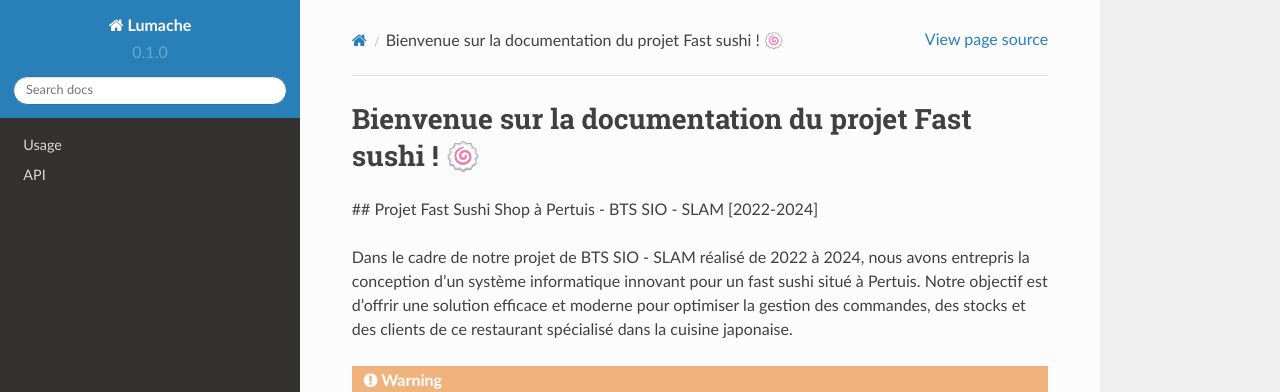
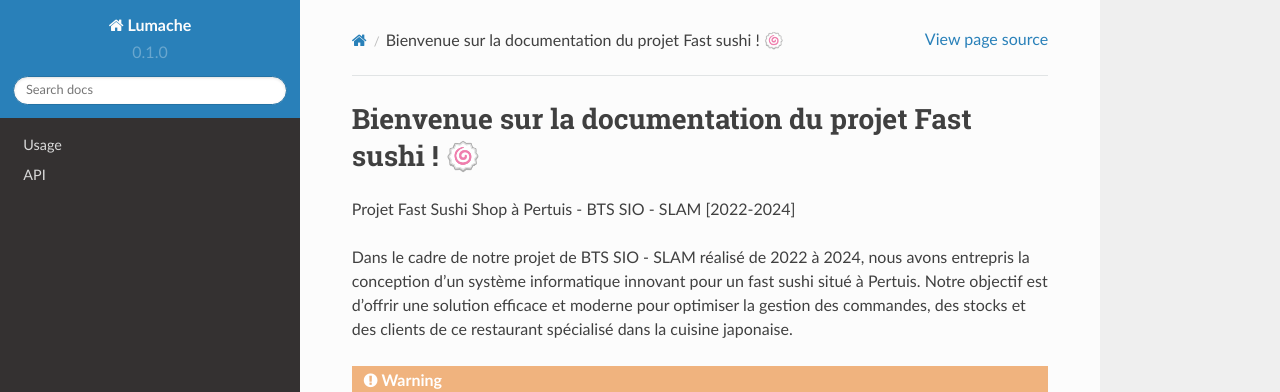
Before and after one commit to FAST-SUSHI-NEXTECH/fast-sushi, a Sphinx documentation site: the page built from docs/source/index.rst, in a window 1280 px wide. Shown: the top 392 px of the page. Built offline with Sphinx 7.4.7 and the Read the Docs theme 2.0.0, drawn with Linux system fonts in a browser that asks for light colours.

Commit message:
Update title

```diff
--- a/docs/source/index.rst
+++ b/docs/source/index.rst
@@ -1,6 +1,6 @@
 Bienvenue sur la documentation du projet Fast sushi ! 🍥
 ===================================
-## Projet Fast Sushi Shop à Pertuis - BTS SIO - SLAM [2022-2024]
+Projet Fast Sushi Shop à Pertuis - BTS SIO - SLAM [2022-2024]
 
 Dans le cadre de notre projet de BTS SIO - SLAM réalisé de 2022 à 2024, nous avons entrepris la conception d'un système informatique innovant pour un fast sushi situé à Pertuis. Notre objectif est d'offrir une solution efficace et moderne pour optimiser la gestion des commandes, des stocks et des clients de ce restaurant spécialisé dans la cuisine japonaise.
 
```
